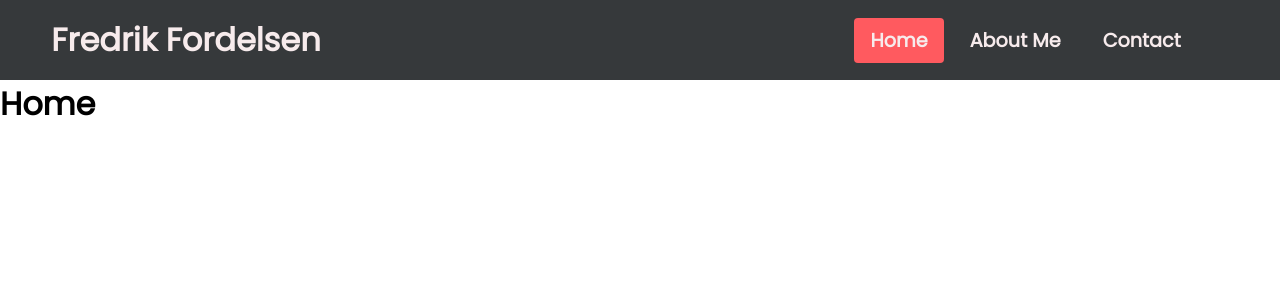
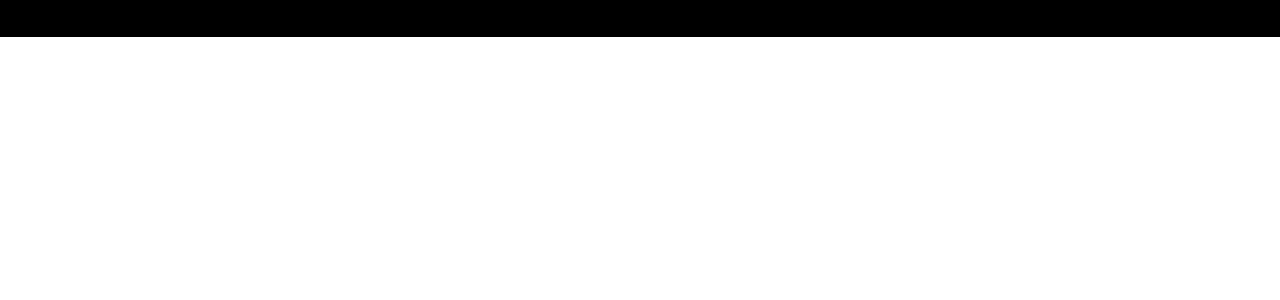
Before and after one commit to btfredr/portfolioupdate, a React (Create React App) app: page / in a window 1280 px wide. Shown: the top 300 px of the page. Built offline with nearby package versions, Linux system fonts and the light colour scheme.

Commit message:
starting working on new navbar

```diff
--- a/src/components/Nav.js
+++ b/src/components/Nav.js
@@ -1,80 +1,10 @@
-import { useState } from "react";
-import { NavLink, Link, useHistory } from "react-router-dom";
-
 const Nav = () => {
-  const [toggle, setToggle] = useState(false);
-  const [dropdown, setDropdown] = useState(false);
-
-  const handleToggle = () => {
-    setToggle(!toggle);
-  };
-
-  const closeMobileMenu = () => {
-    setToggle(false);
-  };
-
-  const onMouseEnter = () => {
-    if (window.innerWidth < 990) {
-      setDropdown(false);
-    } else {
-      setDropdown(true);
-    }
-  };
-
-  const onMouseLeave = () => {
-    if (window.innerWidth < 990) {
-      setDropdown(false);
-    } else {
-      setDropdown(false);
-    }
-  };
-
   return (
     <>
-      <nav className="navbar">
-        <Link to="/" className="navbar__logo">
-          Fredrik Fordelsen
-        </Link>
-        <div className="navbar__icon" onClick={handleToggle}>
-          <i className={toggle ? "fas fa-times" : "fas fa-bars"} />
+      <nav className="nav">
+        <div className="nav__container">
+          <div className="nav__logo">Fredrik Fordelsen</div>
         </div>
-        <>
-          <ul className={toggle ? "navbar__menu active" : "navbar__menu"}>
-            <li className="navbar__item">
-              <NavLink
-                exact
-                to="/"
-                className="navbar__link"
-                onClick={closeMobileMenu}
-                activeClassName="navbar__active"
-              >
-                Home
-              </NavLink>
-            </li>
-            <li className="navbar__item">
-              <NavLink
-                exact
-                to="/about"
-                className="navbar__link"
-                onClick={closeMobileMenu}
-                activeClassName="navbar__active"
-              >
-                About Me
-              </NavLink>
-            </li>
-            <li className="navbar__item">
-              <NavLink
-                exact
-                to="/contact"
-                className="navbar__link"
-                onClick={closeMobileMenu}
-                activeClassName="navbar__active"
-              >
-                Contact
-              </NavLink>
-            </li>
-          </ul>
-        </>
       </nav>
     </>
   );
--- a/src/scss/partials/_base.scss
+++ b/src/scss/partials/_base.scss
@@ -2,10 +2,10 @@
   padding: 0;
   margin: 0;
   box-sizing: border-box;
-  font-family: "Poppins", sans-serif;
+  font-family: "Encode Sans Expanded", sans-serif;
 }
 
 // variables
-$clr-main: #36393b;
-$clr-secondary: #f7ebec;
+$clr-main: black;
+$clr-secondary: white;
 $clr-accent: #ff5a5f;
--- a/src/scss/partials/_nav.scss
+++ b/src/scss/partials/_nav.scss
@@ -1,114 +1,26 @@
-.navbar {
-  background-color: $clr-main;
+.nav {
+  background-color: #000;
   height: 80px;
+  margin-top: -80px;
   display: flex;
+  align-items: center;
   justify-content: center;
-  align-items: center;
-  font-size: 1.2rem;
-  font-weight: bold;
+  font-size: 1rem;
+  position: sticky;
+  top: 0;
+  z-index: 10;
 
-  &__logo {
-    color: $clr-secondary;
-    justify-self: start;
-    margin-left: 20px;
-    cursor: pointer;
-    text-decoration: none;
-    font-size: 2rem;
+  @media screen and (max-width: 960px) {
+    transition: 0.8s all ease;
   }
 
-  &__active {
-    background-color: $clr-accent;
-    border-radius: 4px;
-  }
-
-  &__menu {
-    display: grid;
-    grid-template-columns: repeat(5, auto);
-    grid-gap: 10px;
-    list-style: none;
-    text-align: center;
-    width: 70vw;
-    justify-content: end;
-    margin-right: 2rem;
-  }
-
-  &__item {
+  &__container {
     display: flex;
-    align-items: center;
+    justify-content: space-between;
     height: 80px;
-  }
-
-  &__link {
-    color: $clr-secondary;
-    text-decoration: none;
-    padding: 0.5rem 1rem;
-  }
-
-  &__link:hover {
-    background-color: $clr-accent;
-    border-radius: 4px;
-    transition: all 0.2s ease-out;
-  }
-
-  &__icon {
-    display: none;
-  }
-
-  @media (max-width: 990px) {
-    &__item {
-      position: relative;
-    }
-
-    &__menu {
-      display: flex;
-      flex-direction: column;
-      width: 100%;
-      height: 90vh;
-      position: absolute;
-      top: 80px;
-      left: -100%;
-      opacity: 1;
-      transition: all 0.35s ease;
-    }
-
-    &__menu.active {
-      background: #242222;
-      left: 0;
-      opacity: 1;
-      transition: all 0.35s ease;
-      z-index: 1;
-    }
-
-    &__link {
-      text-align: center;
-      padding: 2rem;
-      width: 100%;
-      display: table;
-    }
-
-    &__link:hover {
-      background-color: $clr-accent;
-      border-radius: 0;
-      padding: 2rem;
-    }
-
-    &__logo {
-      position: absolute;
-      top: 0;
-      left: 0;
-      transform: translate(25%, 50%);
-      font-size: 20px;
-    }
-
-    &__icon {
-      display: block;
-      position: absolute;
-      color: $clr-secondary;
-      top: 0;
-      right: 0;
-      transform: translate(-100%, 60%);
-      font-size: 1.8rem;
-      cursor: pointer;
-    }
+    z-index: 1;
+    width: 100%;
+    padding: 0 24px;
+    max-width: 1200px;
   }
 }
```
Also changed, not shown: src/components/MenuItems.js (deleted, +0 -12 lines).
